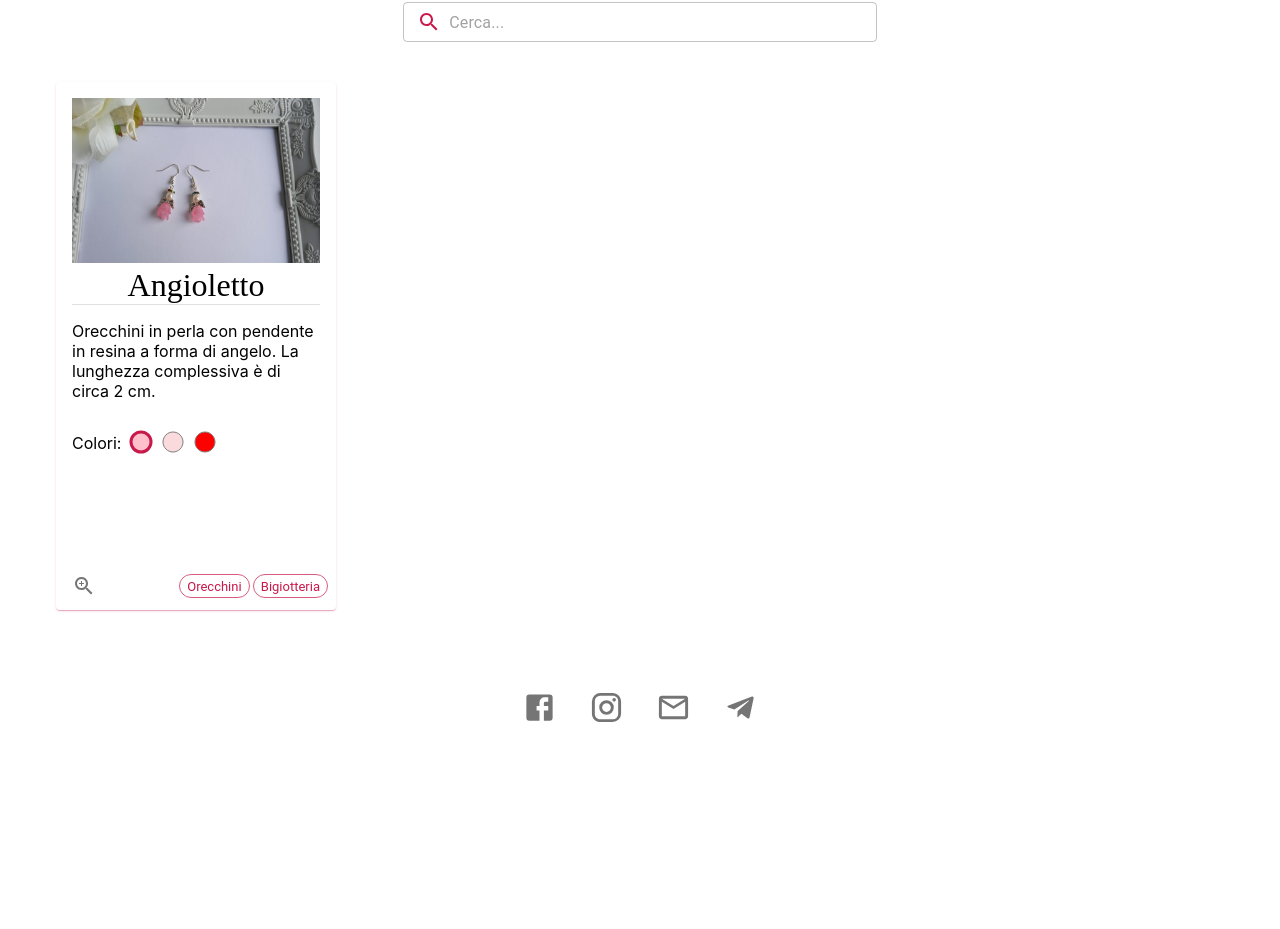
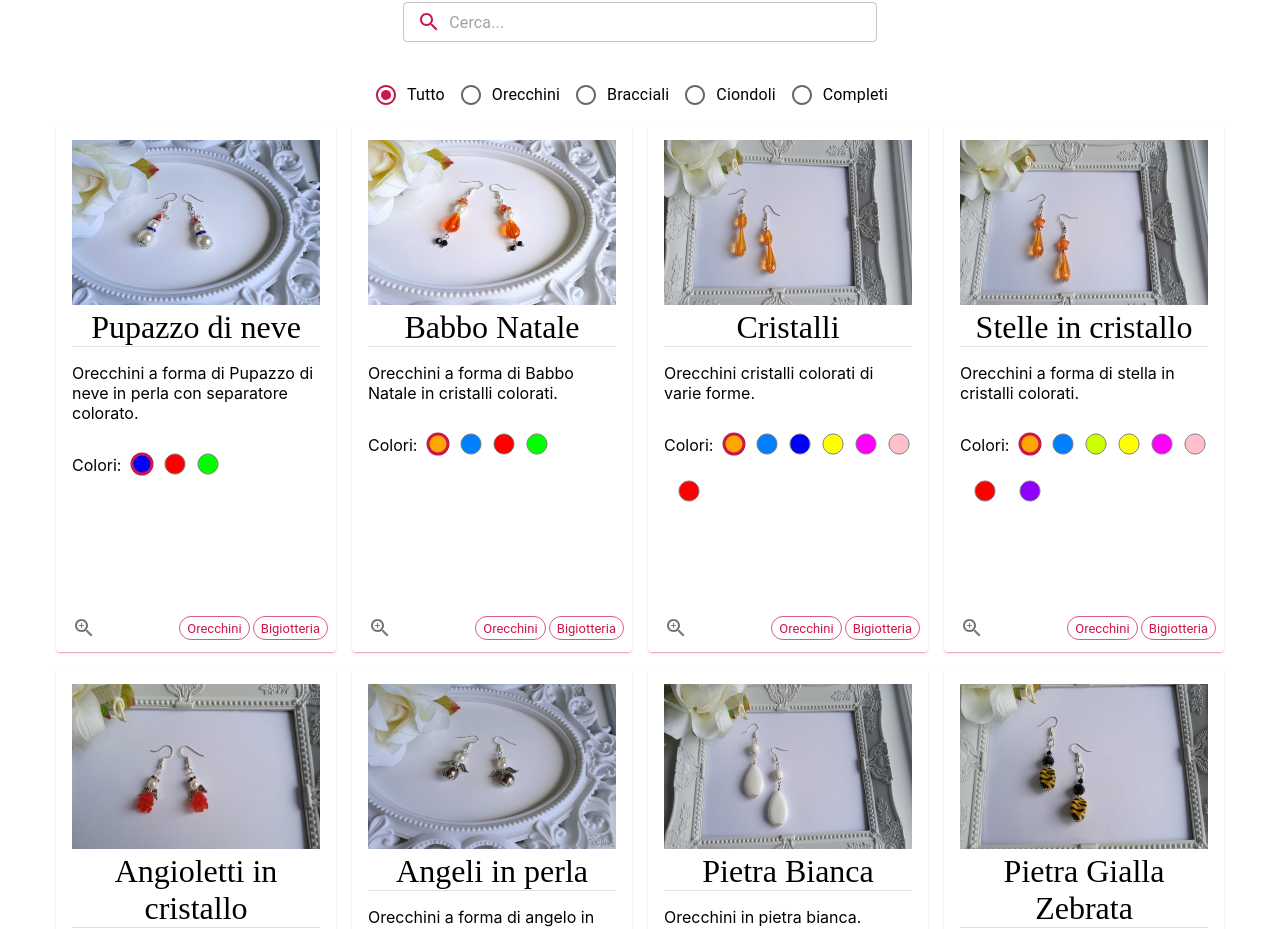
Before and after one commit to Tommaso4497/nodiin, a Next.js app: page /other in a window 1280 px wide. Shown: the part 691-1620 px from the top of the page. Before the commit the page ends 1456 px from the top, so only its background shows below. Built offline with nearby package versions, Linux system fonts and the light colour scheme; a web font is replaced by a local one.

Commit message:
insert other's element and add search bar

```diff
--- a/pages/components/SingleCard.js
+++ b/pages/components/SingleCard.js
@@ -27,7 +27,7 @@ const SingleCard = ({ title, pics = [], descr, category, cat }) => {
         <div className={styles.descriptionWrapper}>
           {descr}
         </div>
-        <div style={{ paddingTop: "1rem", display: "flex", alignItems: "center", gap: ".5rem" }}>
+        <div style={{ paddingTop: "1rem", display: "grid", gridTemplateColumns: "repeat(7, 1fr)", alignItems: "center", gap: ".5rem" }}>
           <p> Colori: </p>
           {
             pics.map((col, i) => (
--- a/pages/other/index.js
+++ b/pages/other/index.js
@@ -6,12 +6,13 @@ import { otherElements } from "../../utilsFunction/utilsFunction";
 import SingleCard from "../components/SingleCard";
 import useMediaQuery from "@mui/material/useMediaQuery";
 import theme from "../../styles/main";
-import { OutlinedInput, InputAdornment, IconButton } from "@mui/material";
+import { OutlinedInput, InputAdornment, IconButton, RadioGroup, FormControlLabel, Radio } from "@mui/material";
 import SearchIcon from "@mui/icons-material/Search";
 import BackToTop from "../components/BackToTop";
 
 const Other = () => {
   const mathes = useMediaQuery(theme.breakpoints.up("md"));
+  const [categorySearch, setCategorySearch] = useState("");
   const [search, setSearch] = useState("");
   const [visibilityButtonToTop, setVisibilityButtonToTop] = useState(false);
 
@@ -53,10 +54,31 @@ const Other = () => {
           }
         />
       </div>
+      <div
+        style={{
+          display: "flex",
+          alignItems: "center",
+          justifyContent: "center",
+          paddingBottom: "2rem",
+          padding: mathes ? "0rem" : "1rem"
+        }}
+      >
+        <RadioGroup
+          row
+          value={categorySearch}
+          onChange={(e) => (setCategorySearch(e.target.value))}>
+          <FormControlLabel value="" control={<Radio />} label="Tutto" />
+          <FormControlLabel value="Orecchini" control={<Radio />} label="Orecchini" />
+          <FormControlLabel value="Bracciale" control={<Radio />} label="Bracciali" />
+          <FormControlLabel value="Ciondolo" control={<Radio />} label="Ciondoli" />
+          <FormControlLabel value="Completo" control={<Radio />} label="Completi" />
+        </RadioGroup>
+      </div>
+
       <div className={styles.wrapperGrid}>
         {otherElements
           .filter((elem) =>
-            elem.title.toLowerCase().match(search.toLowerCase())
+            ((elem.title.toLowerCase().match(search.toLowerCase()) || elem.desc.toLowerCase().match(search.toLowerCase())) && (elem.cat.toLowerCase().match(categorySearch.toLowerCase())))
           )
           .map((filt) => (
             <SingleCard
--- a/utilsFunction/utilsFunction.js
+++ b/utilsFunction/utilsFunction.js
@@ -451,26 +451,275 @@ const uncinettoElements = [
 const otherElements = [
   {
     id: uuidv4(),
-    title: "Angioletto ",
-    desc: "Orecchini in perla con pendente in resina a forma di angelo. La lunghezza complessiva è di circa 2 cm.",
+    title: "Pupazzo di neve ",
+    desc: "Orecchini a forma di Pupazzo di neve in perla con separatore colorato.",
     images: [{
-      name: "Rosa",
-      color: "#ffc0cb",
-      imG: angeliRosa,
+      name: "Blu",
+      color: "#00f",
+      imG: pupazzoNeveBlu,
     },
     {
-      name: " Rosa Chiaro",
-      color: "#fadadd",
-      imG: angeliRosaChiaro,
+      name: " Rosso",
+      color: "#f00",
+      imG: pupazzoNeveRosso,
     }, {
-      name: "Rosso",
-      color: "#f00",
-      imG: angeliRosso,
+      name: "Verde",
+      color: "#0f0",
+      imG: pupazzoNeveVerde,
     }],
     category: "Bigiotteria",
     cat: "Orecchini",
   },
+  {
+    id: uuidv4(),
+    title: "Babbo Natale ",
+    desc: "Orecchini a forma di Babbo Natale in cristalli colorati.",
+    images: [{
+      name: "Arancione",
+      color: "#ffa500",
+      imG: babbonataleArancione,
+    },
+    {
+      name: " Azzurro",
+      color: "#007fff",
+      imG: babbonataleAzzurro,
+    }, {
+      name: "Rosso",
+      color: "#f00",
+      imG: babbonataleRosso,
+    }, {
+      name: "Verde",
+      color: "#0f0",
+      imG: babbonataleVerde,
+    }],
+    category: "Bigiotteria",
+    cat: "Orecchini",
+  },
+  {
+    id: uuidv4(),
+    title: "Cristalli",
+    desc: "Orecchini cristalli colorati di varie forme.",
+    images: [{
+      name: "Arancione",
+      color: "#ffa500",
+      imG: pallaArancione,
+    },
+    {
+      name: " Azzurro",
+      color: "#007fff",
+      imG: pallaCeleste,
+    }, {
+      name: "Blu",
+      color: "#00f",
+      imG: pallaBlu,
+    }, {
+      name: "Giallo",
+      color: "#ff0",
+      imG: pallaGialla,
+    }, {
+      name: "Fucsia",
+      color: "#ff00ff",
+      imG: cristalliLilla,
+    }, {
+      name: "Rosa",
+      color: "#ffc0cb",
+      imG: cristalliRosa,
+    }, {
+      name: "Rosso",
+      color: "#f00",
+      imG: cristalliRossi,
+    }],
+    category: "Bigiotteria",
+    cat: "Orecchini",
+  },
+  {
+    id: uuidv4(),
+    title: "Stelle in cristallo",
+    desc: "Orecchini a forma di stella in cristalli colorati.",
+    images: [{
+      name: "Arancione",
+      color: "#ffa500",
+      imG: stellaArancione,
+    },
+    {
+      name: " Azzurro",
+      color: "#007fff",
+      imG: stellaCeleste,
+    }, {
+      name: "Lime",
+      color: "#ccff00",
+      imG: stellaLime,
+    }, {
+      name: "Giallo",
+      color: "#ff0",
+      imG: stellaGialla,
+    }, {
+      name: "Fucsia",
+      color: "#ff00ff",
+      imG: stellaLilla,
+    }, {
+      name: "Rosa",
+      color: "#ffc0cb",
+      imG: stellaRosa,
+    }, {
+      name: "Rosso",
+      color: "#f00",
+      imG: stellaRossa,
+    }, {
+      name: "Viola",
+      color: "#8f00ff",
+      imG: stellaViola,
+    }],
+    category: "Bigiotteria",
+    cat: "Orecchini",
+  },
+  {
+    id: uuidv4(),
+    title: "Angioletti in cristallo",
+    desc: "Orecchini a forma di angelo in perle e pendenti colorati.",
+    images: [{
+      name: "Rosso",
+      color: "#f00",
+      imG: angeliRosso,
+    }, {
+      name: "Arancione",
+      color: "#ffa500",
+      imG: angeliArancione,
+    },
+    {
+      name: " Azzurro",
+      color: "#007fff",
+      imG: angeliCeleste,
+    }, {
+      name: "Bianco",
+      color: "#fff",
+      imG: angeliBianco,
+    }, {
+      name: "Giallo",
+      color: "#ff0",
+      imG: angeliGiallo,
+    }, {
+      name: "Viola",
+      color: "#8f00ff",
+      imG: angeliBiancoLilla,
+    }, {
+      name: "Rosa",
+      color: "#ffc0cb",
+      imG: angeliRosa,
+    }, {
+      name: "Viola",
+      color: "#8f00ff",
+      imG: angeliLilla,
+    }, {
+      name: "Blu",
+      color: "#00f",
+      imG: angeliBlu,
+    }, {
+      name: "Rosa chiaro",
+      color: "#fadadd",
+      imG: angeliRosaChiaro,
+    }],
+    category: "Bigiotteria",
+    cat: "Orecchini",
+  },
+  {
+    id: uuidv4(),
+    title: "Angeli in perla",
+    desc: "Orecchini a forma di angelo in perle colorate.",
+    images: [{
+      name: "Marrone",
+      color: "#cd853f",
+      imG: angeloMarrone,
+    }, {
+      name: " Azzurro",
+      color: "#007fff",
+      imG: angeloTurchese,
+    }, {
+      name: "Marrone Chiaro",
+      color: "#E1C699",
+      imG: angeloMarrChiaro,
+    }, {
+      name: "Grigio Chiaro",
+      color: "#9c9c9c",
+      imG: angeloGrigioChiaro,
+    }, {
+      name: "Fucsia",
+      color: "#f400a1",
+      imG: angeloLilla,
+    }, {
+      name: "Lilla Chiaro",
+      color: "#c8a2c8",
+      imG: angeloLillaChiaro,
+    }, {
+      name: "Rosa chiaro",
+      color: "#fadadd",
+      imG: angeloRosaAntico,
+    }],
+    category: "Bigiotteria",
+    cat: "Orecchini",
+  },
+  {
+    id: uuidv4(),
+    title: "Pietra Bianca",
+    desc: "Orecchini in pietra bianca.",
+    images: [{
+      name: "Bianco",
+      color: "#fff",
+      imG: pietreBianco,
+    }],
+    category: "Bigiotteria",
+    cat: "Orecchini",
+  },
+  {
+    id: uuidv4(),
+    title: "Pietra Gialla Zebrata",
+    desc: "Orecchini in pietra gialla zebrata.",
+    images: [{
+      name: "Giallo",
+      color: "#ff0",
+      imG: pietreGialleNere,
+    }],
+    category: "Bigiotteria",
+    cat: "Orecchini",
+  },
+  {
+    id: uuidv4(),
+    title: "Pietra sintetica Zebrata",
+    desc: "Orecchini in resina gialla zebrata.",
+    images: [{
+      name: "Giallo",
+      color: "#ff0",
+      imG: pietreGialloChiaro,
+    }],
+    category: "Bigiotteria",
+    cat: "Orecchini",
+  },
+  {
+    id: uuidv4(),
+    title: "Pietra Rossa",
+    desc: "Orecchini in pietra rossa.",
+    images: [{
+      name: "Rosso",
+      color: "#f00",
+      imG: pietreRosse,
+    }],
+    category: "Bigiotteria",
+    cat: "Orecchini",
+  },
+  {
+    id: uuidv4(),
+    title: "Angeli in cristallo",
+    desc: "Orecchini a forma di Angelo in cristalli rossi.",
+    images: [{
+      name: "Rosso",
+      color: "#f00",
+      imG: angeliRossoTr,
+    }
 
+    ],
+    category: "Bigiotteria",
+    cat: "Orecchini",
+  },
 ];
 
 const necklaceElements = [
```
